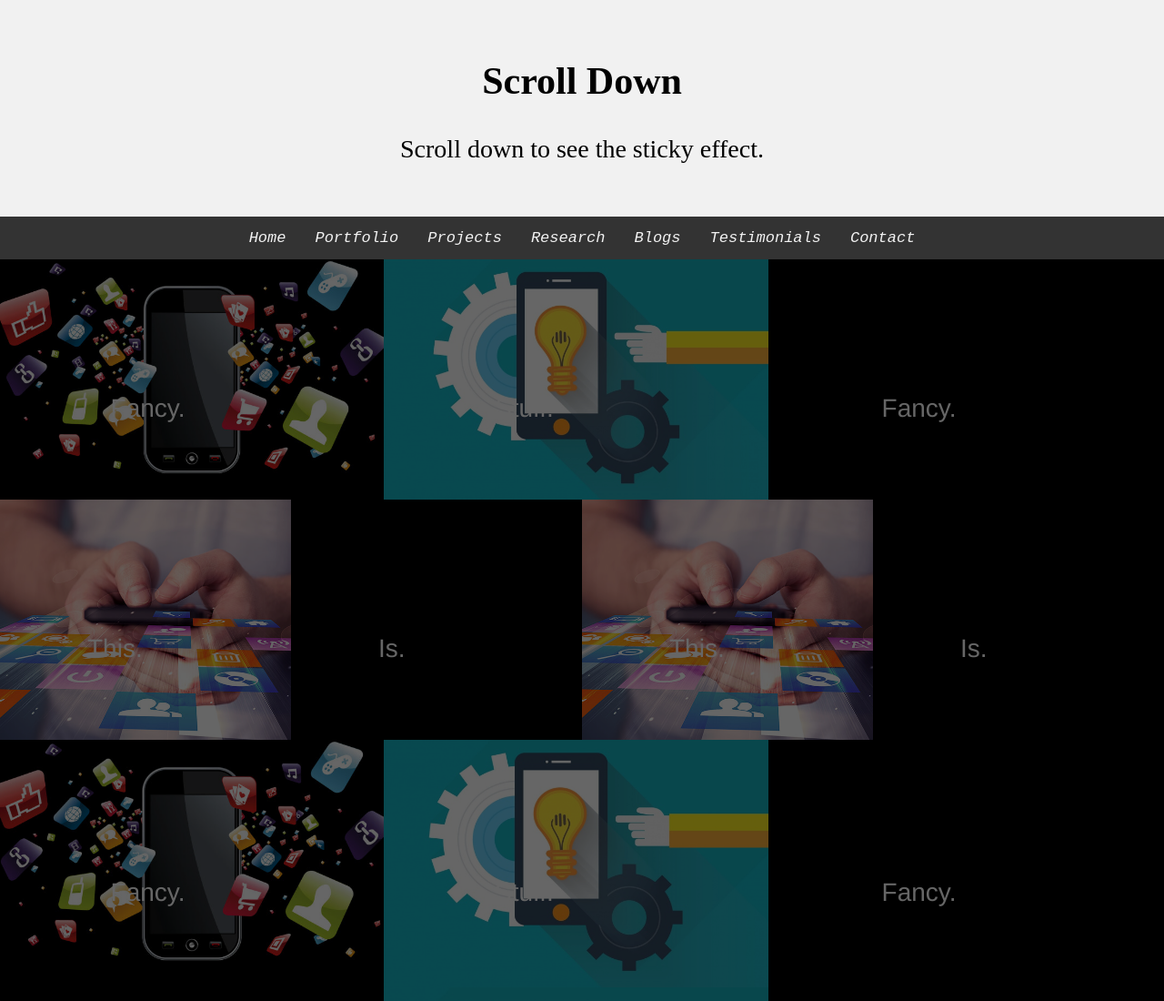
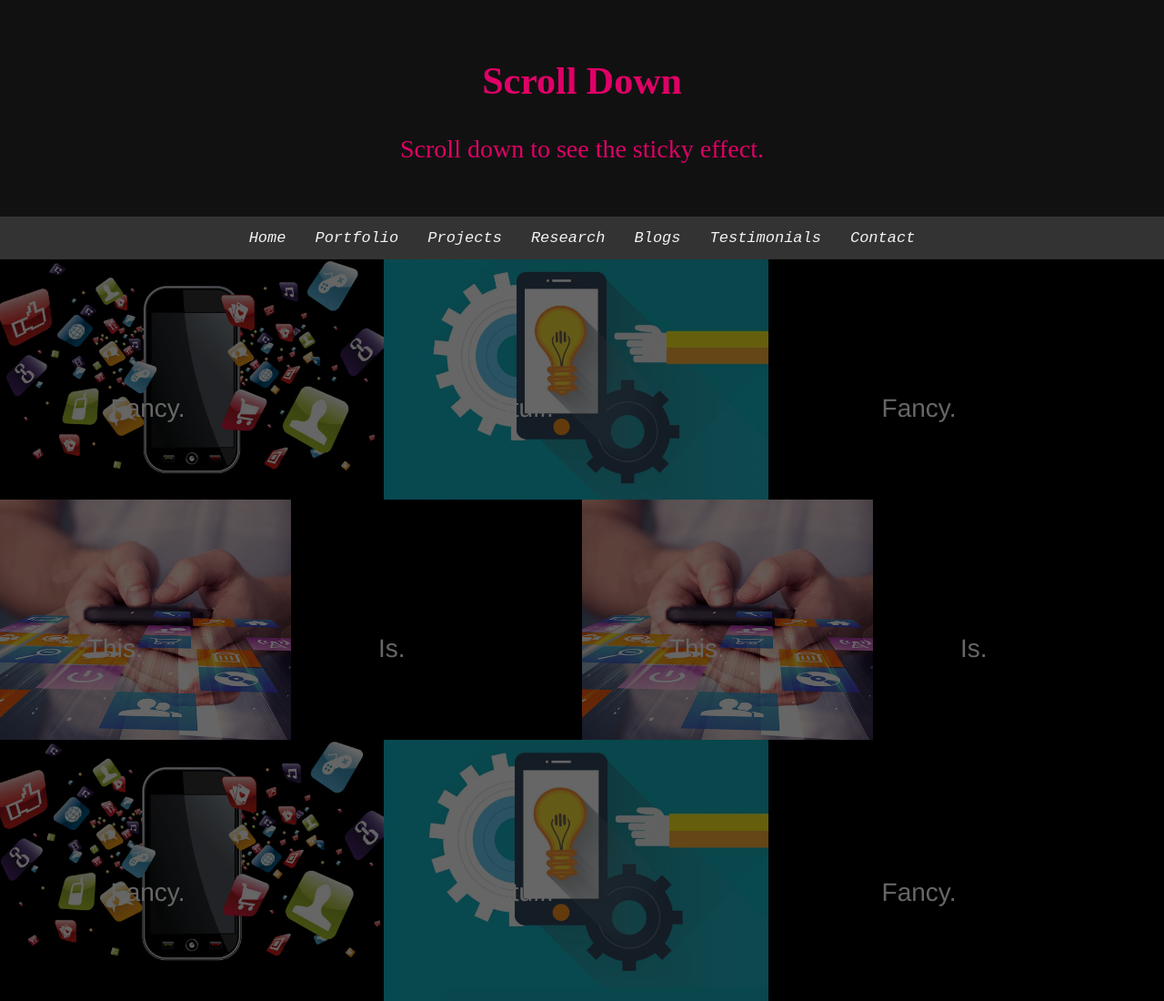
Before and after one commit to agrawalnancy90/webfun, a plain HTML site: page index.html in a window 1280 px wide. Shown: the top 1100 px of the page at 91% size. Drawn offline with Linux system fonts and the light colour scheme.

Commit message:
add colors to header class

```diff
--- a/css/header.css
+++ b/css/header.css
@@ -19,9 +19,10 @@ body {
 }
 
 .header {
-  background-color: #f1f1f1;
+  background-color: #111111;
   padding: 30px;
   text-align: center;
+  color: #df0067;
 }
 
 #navbar {
```
